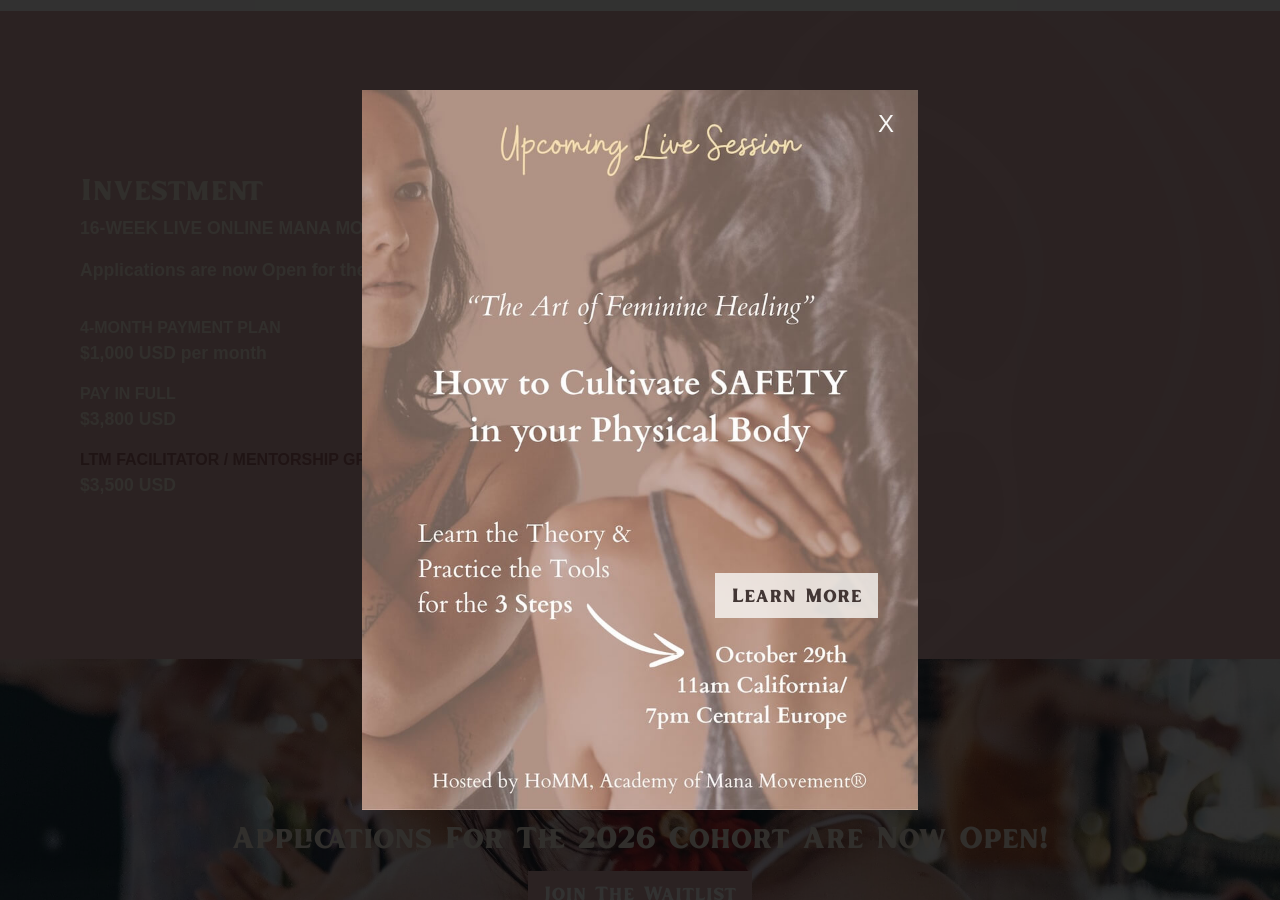
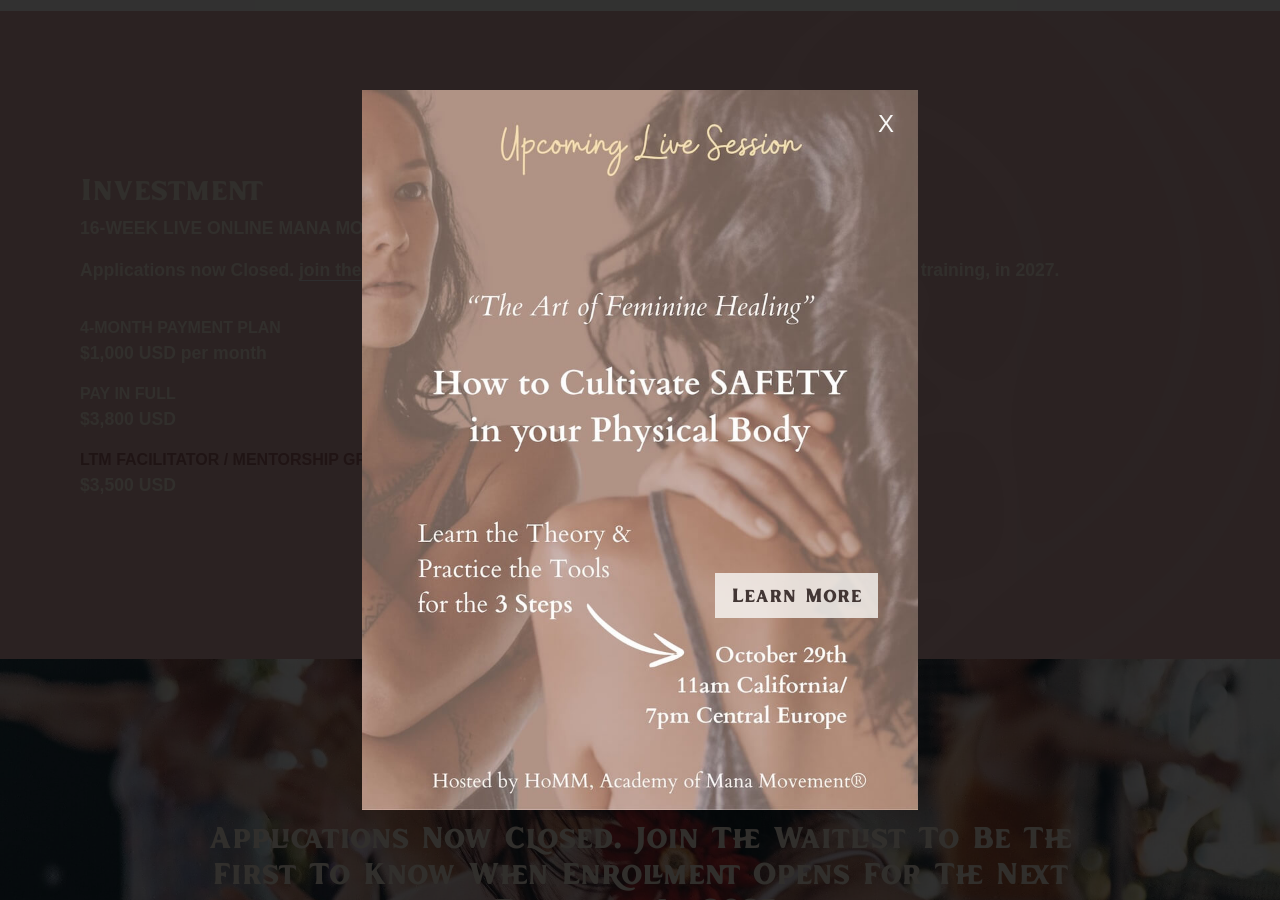
Before and after one commit to brittwoodard/mana-movement, a Jekyll site: the page built from ttc.html, in a window 1280 px wide and 900 px high, scrolled down 6947 px. Built offline with Jekyll 4.4.1, drawn with Linux system fonts in a browser that asks for light colours; some web fonts are replaced; some of the changed text lies outside the part shown.

Commit message:
updated cohort for ttc to 2027

```diff
--- a/ttc.html
+++ b/ttc.html
@@ -71,15 +71,16 @@ investment:
   heading: Investment
   subheading: 16-week live online Mana Movement Teacher Training
   description_html: |
-    <!-- <p>Applications now Closed. <a href="https://manamei.com/ttc-waitlist.html" class="link">Join the waitlist</a> to be the first to know when enrollment opens for the next training, in August 2026.</p> -->
-    <p>Applications are now Open for the August 24th to December 13th cohort.</p>
+    <p>Applications now Closed. <a href="https://manamei.com/ttc-waitlist.html" class="link">Join the waitlist</a> to be the first to know when enrollment opens for the next training, in 2027.</p>
+    <!-- <p>Applications are now Open for the August 24th to December 13th cohort.</p> -->
   price:
     payment_plan: $1,000 USD
     pay_in_full: $3,800 USD
     alumni: $3,500 USD
   background_image: /uploads/backgrounds/mana-movement-2.png
 banner_2:
-  text: Applications for the 2026 cohort are now open!
+  <!-- text: Applications for the 2026 cohort are now open! -->
+  text: Applications now Closed. Join the waitlist to be the first to know when enrollment opens for the next training, in 2027.
   background_image: /uploads/images/manamovement-11.JPG
 testimonials:
   heading: MM Teacher Training Testimonials
@@ -104,8 +105,8 @@ testimonials:
     - testimonial_html: |
         <p>"I love the combo of movement, breathwork and meditation. Just what I was looking for without knowing I needed it!"</p>
 cta:
-  heading: Applications are open for the August 2026 cohort!
-  <!-- heading: Applications are now Closed. Join the waitlist to be the first to know when enrollment opens for the August 2026 cohort. -->
+  <!-- heading: Applications are open for the August 2026 cohort! -->
+  heading: Applications are now Closed. Join the waitlist to be the first to know when enrollment opens for the 2027 cohort.
 seo:
   title: Mana Movement Teacher Training | Online Certification for Women
   description: Join a 16-week live online training to become a certified Mana Movement Facilitator. Embody feminine flow, lead movement classes, and awaken joy.
```
